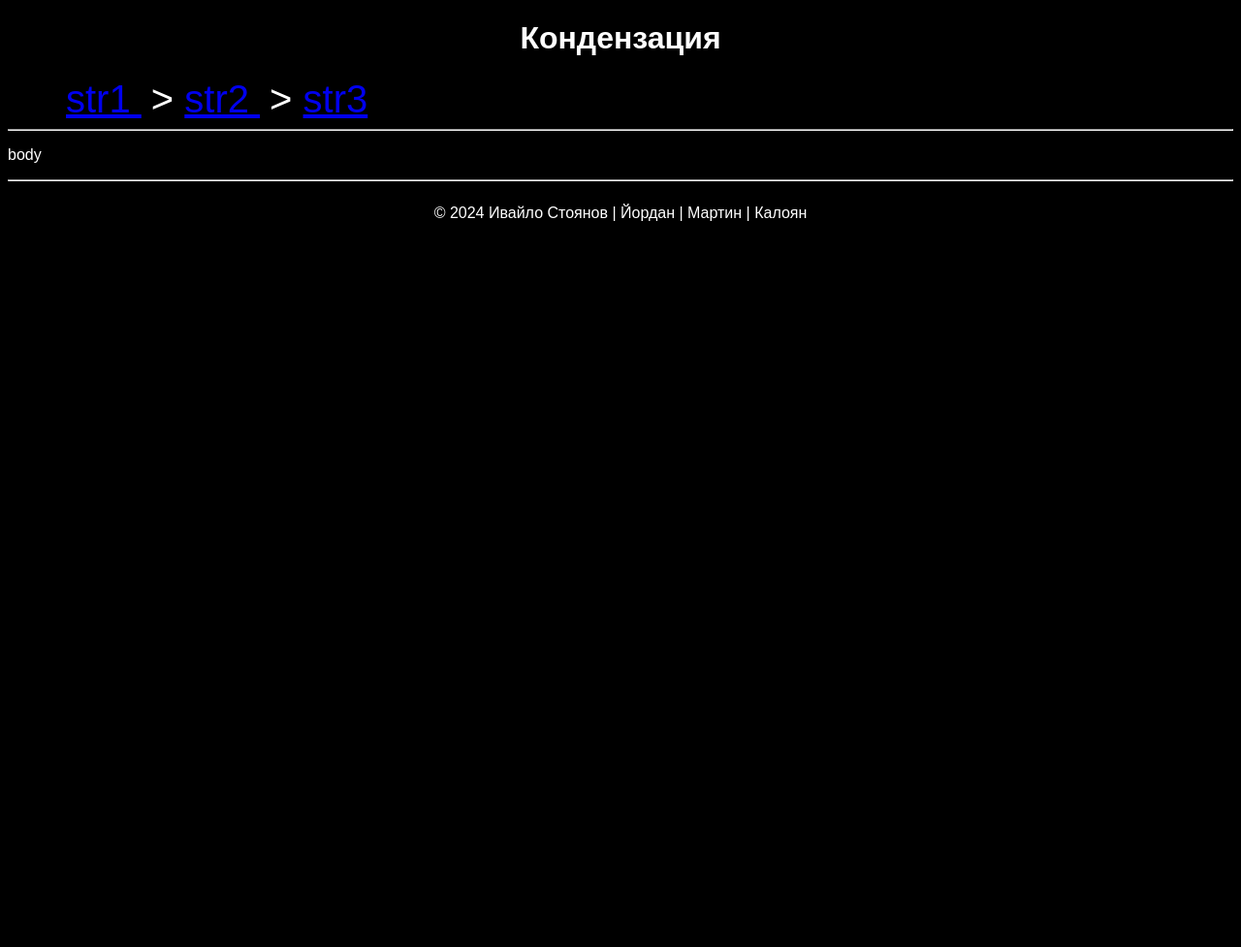
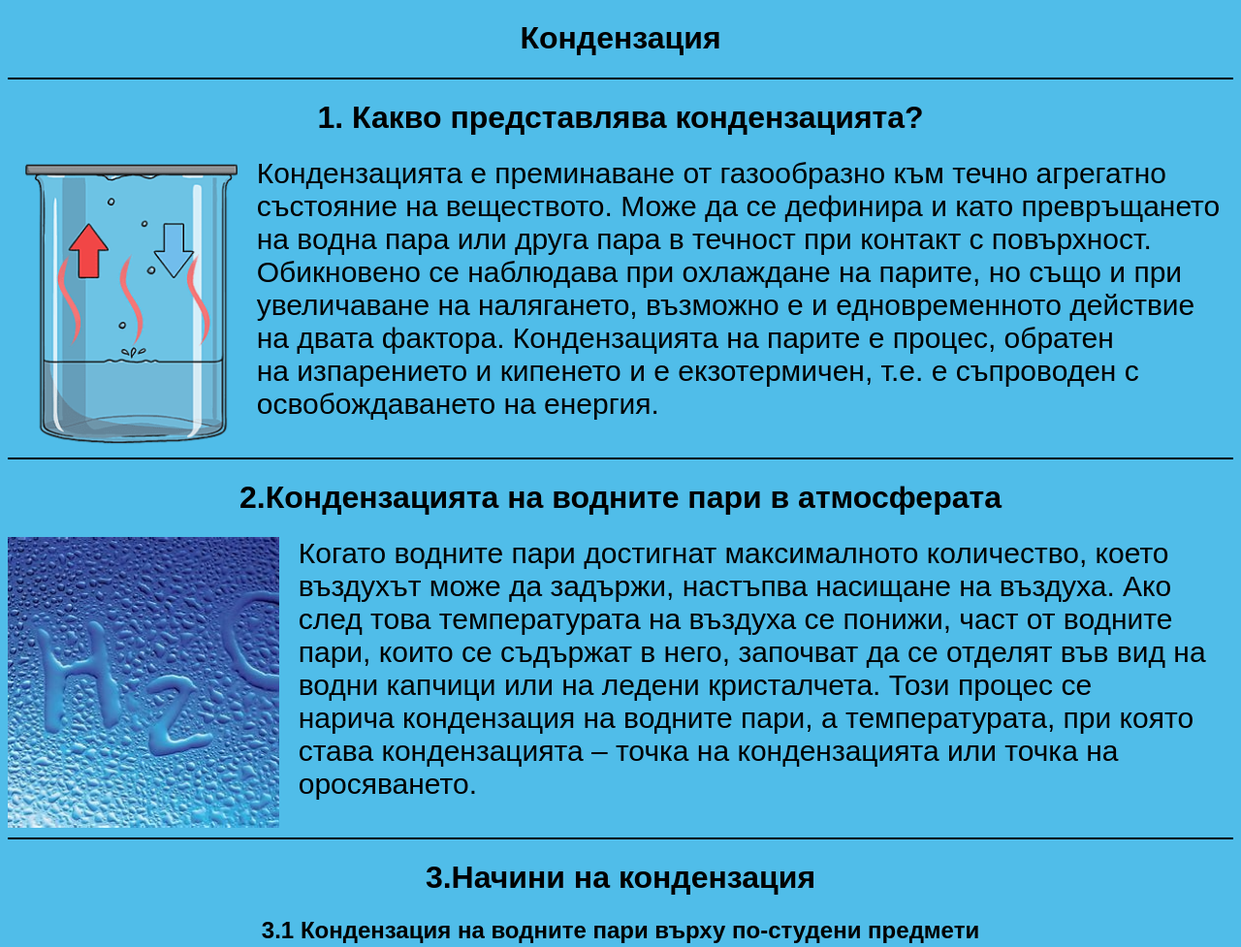
Before and after one commit to ivaylobg68/ivaylobg68.github.io, a plain HTML site: page index.html in a window 1280 px wide. Shown: the top 977 px of the page at 97% size. Before the commit the page ends 800 px from the top, so only its background shows below. Drawn offline with Linux system fonts and the light colour scheme.

Commit message:
second commit

```diff
--- a/index.html
+++ b/index.html
@@ -2,39 +2,92 @@
 
 <html lang="en-US">
 
+
     <head>
+
         <meta charset="utf-8"/>
-
         <meta name="veiwport" content="width=device-width"/>
 
-        <title>My test site</title>
+        <title>Кондензация- 8Г</title>
+
+        <link rel="icon" href="/images/logo.png">
         <link rel="stylesheet" href="styles/style1.css">
+
     </head>
 
     <body>
-        <header class="hed">
+
+        <header>
+
             <h1 id="hed1">Кондензация</h1>
-            <nav>
-                <div class="straniji">
-                <a id="a1" href="#">str1 </a> >
-                <a id="a2" href="#">str2 </a> >
-                <a id="a3" href="#">str3</a>
-                </div>
-            </nav>
+
             <hr>
 
         </header>
 
-        <p>body</p>
+        <h1>1. Какво представлява кондензацията?</h1>
+
+        <div class="text1-p1">
+            <img id="image1" src="/images/img1-1.png" alt="beaker with water">
+
+            <p id="page1">Кондензацията е преминаване от газообразно към течно агрегатно състояние на веществото.
+                Може да се дефинира и като превръщането на водна пара или друга пара в течност при контакт с повърхност.
+                 Обикновено се наблюдава при охлаждане на парите, но също и при увеличаване на налягането, възможно е и едновременното действие на двата фактора.
+                  Кондензацията на парите е процес, обратен на изпарението и кипенето и е екзотермичен, т.е. е съпроводен с освобождаването на енергия.
+                </p>
+
+        </div>
 
         <hr>
+
+        <h1>2.Кондензацията на водните пари в атмосферата</h1>
+
+        <div class="text2-p1">
+            <img id="image2" src="/images/img2.jpg" alt="H2O spelled with condensed water in window">
+
+            <p id="page1-2">Когато водните пари достигнат максималното количество, което въздухът може да задържи, настъпва насищане на въздуха.
+                 Ако след това температурата на въздуха се понижи, част от водните пари, които се съдържат в него, започват да се отделят във вид на водни капчици или на ледени кристалчета.
+                  Този процес се нарича кондензация на водните пари, а температурата, при която става кондензацията – точка на кондензацията или точка на оросяването.
+                </p>
+        </div>
+
+        <hr>
+
+        <h1>3.Начини на кондензация</h1>
+
+        <h2>3.1 Кондензация на водните пари върху по-студени предмети</h2>
+
+        <div class="text3-p1">
+            <img id="image3" src="/images/img31.jpg" alt="plant with dew on it">
+
+            <p id="page1-3">Кондензация на водните пари върху по-студени предмети
+                -При съприкосновението на сравнително топъл и влажен въздух със студени предмети върху последните се отлагат капки роса, слана или скреж (при температура под 0°С).
+                 Същото явление може да се наблюдава и при ясни и тихи нощи, когато настъпва силно понижение на температурата на земната повърхнина, на предметите по нея и на прилежащия атмосферен слой.
+                  Тогава водните пари в изстиналия въздух се кондензират и се отлагат във вид на роса, слана или скреж върху предметите.
+                   Количеството на отлагащата се по този начин роса, слана или скреж зависи както от влажността на въздуха, така и от степента на изстиването.
+                    При много слаб вятър, който причинява значително разместване на приземния въздух, кондензационните продукти са по-обилни (пада по обилна роса или слана).
+                     Силният вятър обаче има обратно въздействие.</p>
+        </div>
+
+        <hr>
+
+        <h2>3.2 Кондензация на водните пари в свободната атмосфера</h2>
+
+        <div class="text4-p1">
+            <img id="image4" src="/images/img4.jpg" alt="clouds">
+
+            <p id="page1-4">Изстиването на въздуха в различните слоеве на атмосферата настъпва в резултат на издигането му или на срещата му с по-студени въздушни течения и на непрекъснатото топлинно излъчване към космическото пространство.
+                 В резултат на изстиването относителната влажност на въздуха постепенно се увеличава, докато настъпи пресищане, което води до кондензиране на излишните водни пари.
+                  Тази кондензация на излишните водни пари предизвиква появата на облаци, мъгли и валежи.
+                </p>
+        </div>
+
+
         <footer>
-            <p>© 2024 Ивайло Стоянов | Йордан | Мартин | Калоян</p>
-
+            <hr>
+            <p>© 2024 Ивайло Стоянов | Йордан Стоилов</p>
         </footer>
-
     </body>
 
 
-
 </html>
--- a/styles/style1.css
+++ b/styles/style1.css
@@ -1,42 +1,71 @@
 
 body {
     font-family: Arial, Helvetica, sans-serif;
-    background-color: black;
-    color: white;
+    background-color: rgb(80, 189, 233);
+    color: black;
 }
 
-#hed1 {
+h1, h2 {
     text-align: center;
 }
 
-nav {
-    display: flex;
-    flex-direction: row;
-    font-size: 40px;
-    justify-content: left;
+hr {
+    border: 1px solid black;
 }
 
-.straniji {
+#page1, #page1-2, #page1-3, #page1-4 {
+    font-size: 30px;
+    margin-top: 0px;
+}
 
-    #a1 {
-    margin-left: 60px;
-    margin-right: 10px;
+.text1-p1 {
+    display: flex;
 
+    #image1 {
+        float: left;
+        height: 300px;
+    }
+}
+
+.text2-p1 {
+    display: flex;
+
+    #image2 {
+        float: left;
+        height: 300px;
+        margin-right: 20px;
+    }
+}
+
+.text3-p1 {
+    display: flex;
+
+    #image3 {
+        float: left;
+        height: 490px;
+        width: 252px;
+        margin-right: 20px;
+    }
+}
+
+.text4-p1 {
+    display: flex;
+
+    #image4 {
+        float: left;
+        height: 400px;
+        margin-right: 20px;
     }
 
-    #a2 {
-    margin-right: 10px;
-    }
-
-    #a3 {
-        margin-right: 1px;
-
-
+    #page1-4 {
+        font-size: 34px !important;
     }
 }
 
 footer {
-    display: flex;
-    justify-content: center;
+    position: static;
+    width: 100%;
+    text-align: center;
+    background-color: rgb(80, 189, 233);
 
 }
```
Also changed, not shown: images/img1-1.png (added), images/img2.jpg (added), images/img31.jpg (added), images/img4.jpg (added), images/logo.png (added).
